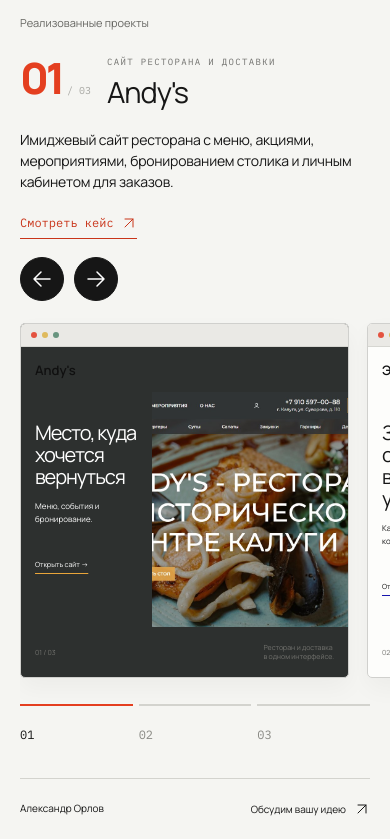
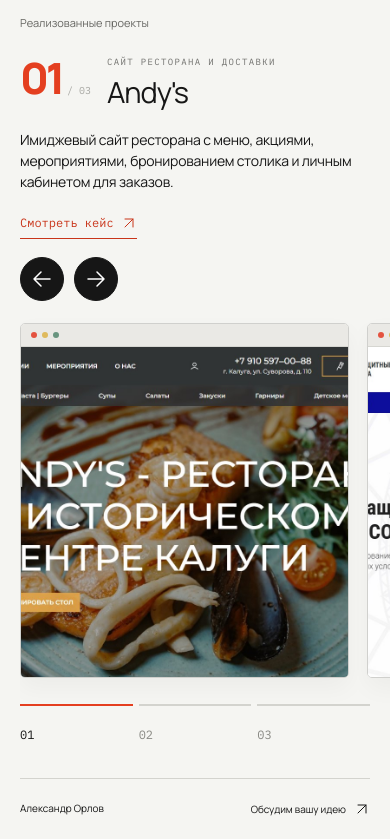
Before and after one commit to garmanika/alexander-orlov-portfolio, a website with bundled scripts: page src/index.html in a window 390 px wide. Shown: the part 1040-1879 px from the top of the page. Built offline with nearby package versions, Linux system fonts and the light colour scheme.

Commit message:
Show project screenshots without duplicate copy

```diff
--- a/design/implementation/verification.json
+++ b/design/implementation/verification.json
@@ -33,6 +33,7 @@
     }
   ],
   "checks": [
+    "image-only project cards",
     "carousel next/previous/wrap",
     "keyboard",
     "pagination",
--- a/src/app.mjs
+++ b/src/app.mjs
@@ -23,19 +23,9 @@
   const dots = element('div', 'browser-dots');
   dots.setAttribute('aria-hidden', 'true');
   dots.append(...Array.from({ length: 3 }, () => element('i')));
-  const nav = element('div', 'preview-nav');
-  nav.setAttribute('aria-hidden', 'true');
-  nav.append(element('span', 'preview-logo', project.name), ...project.nav.map(label => element('span', '', label)), element('span', '', 'Открыть сайт →'));
-  const body = element('div', 'preview-body');
-  const copy = element('div', 'preview-copy');
-  copy.append(element('h4', '', project.headline), element('p', '', project.subtitle), element('span', 'preview-cta', `${project.action} →`));
   const image = element('img');
-  image.src = project.image; image.alt = project.alt; image.width = 1400; image.height = 950; image.decoding = 'async';
-  body.append(copy, image);
-  const footer = element('div', 'preview-footer');
-  footer.setAttribute('aria-hidden', 'true');
-  footer.append(element('span', '', `${String(index + 1).padStart(2, '0')} / ${String(projects.length).padStart(2, '0')}`), element('span', '', project.note));
-  card.append(dots, nav, body, footer);
+  image.src = project.image; image.alt = project.alt; image.width = 1400; image.height = 760; image.decoding = 'async';
+  card.append(dots, image);
   card.addEventListener('click', () => { if (current !== index) showSlide(index); else openProject(); });
   return card;
 }
--- a/src/projects.mjs
+++ b/src/projects.mjs
@@ -6,11 +6,6 @@
     description: 'Имиджевый сайт ресторана с меню, акциями, мероприятиями, бронированием столика и личным кабинетом для заказов.',
     image: 'assets/andys.jpg',
     alt: "Главная страница сайта ресторана Andy's с крупной фотографией блюда",
-    headline: 'Место, куда\nхочется вернуться',
-    subtitle: 'Меню, события и бронирование.',
-    action: 'Открыть сайт',
-    note: 'Ресторан и доставка\nв одном интерфейсе.',
-    nav: ['Меню', 'Акции', 'События', 'О нас'],
     url: 'https://andys.rest/'
   },
   {
@@ -20,11 +15,6 @@
     description: 'Корпоративный сайт с большим каталогом помехозащитного оборудования, подбором решений, услугами и материалами компании.',
     image: 'assets/emcotec.jpg',
     alt: 'Главная страница сайта ЭМСОТЕХ с изображением промышленного устройства',
-    headline: 'Защита оборудования\nв сложных условиях',
-    subtitle: 'Каталог, подбор и консультации.',
-    action: 'Открыть сайт',
-    note: 'Сложный B2B-продукт\nс понятной навигацией.',
-    nav: ['Каталог', 'Услуги', 'Проекты', 'О компании'],
     url: 'https://emcotec.ru/'
   },
   {
@@ -34,11 +24,6 @@
     description: 'Каталог телекоммуникационного и сетевого оборудования с товарными разделами, поиском, корзиной и материалами для партнёров.',
     image: 'assets/artcom.jpg',
     alt: 'Главная страница интернет-магазина АРТКОМ с баннерами и категориями оборудования',
-    headline: 'Оборудование\nдля связи и сетей',
-    subtitle: 'Каталог, поиск и заказ онлайн.',
-    action: 'Открыть сайт',
-    note: 'Товары и услуги\nдля бизнеса.',
-    nav: ['Каталог', 'Услуги', 'Купить', 'Партнёрам'],
     url: 'https://www.artcom.ru/'
   }
 ];
--- a/src/styles.css
+++ b/src/styles.css
@@ -404,78 +404,13 @@
   height:23px;
   border-bottom:1px solid #d6d6d1;
   background:#eae9e5}
-.preview-nav {
-  height:55px;
-  display:flex;
-  align-items:center;
-  padding:0 24px;
-  gap:30px;
-  font-size:7px;
-  color:#3f3f3b}
-.preview-logo {
-  font-size:15px;
-  font-weight:600;
-  color:#101010;
-  margin-right:auto}
-.preview-nav>span:last-child {
-  text-decoration:underline;
-  text-underline-offset:4px}
-.preview-body {
-  display:grid;
-  grid-template-columns:39% 61%;
-  height:calc(100% - 141px);
-  position:relative}
-.preview-copy {
-  padding:55px 0 25px 24px;
-  position:relative;
-  z-index:1}
-.preview-copy h4 {
-  font-size:clamp(19px,2.25vw,31px);
-  font-weight:400;
-  line-height:1.1;
-  letter-spacing:-.055em;
-  margin:0 -10px 16px 0;
-  white-space:pre-line}
-.preview-copy p {
-  font-size:10px;
-  line-height:1.6;
-  max-width:180px;
-  margin:0 10px 36px 0}
-.preview-cta {
-  font-size:9px;
-  text-decoration:underline;
-  text-decoration-color:var(--accent);
-  text-underline-offset:6px}
-.preview-body img {
+.project-card>img {
   width:100%;
-  height:100%;
+  height:calc(100% - 23px);
   object-fit:cover;
+  object-position:top center;
+  display:block;
   min-height:0}
-.preview-footer {
-  height:62px;
-  display:flex;
-  justify-content:space-between;
-  align-items:center;
-  padding:15px 24px;
-  font-size:8px;
-  color:#73736f}
-.preview-footer>span:last-child {
-  white-space:pre-line;
-  max-width:200px}
-.project-card[data-project="andys"] {
-  background:#2d302f;
-  color:#fff}
-.project-card[data-project="andys"] .preview-nav,
-.project-card[data-project="andys"] .preview-footer {
-  border-color:#4c4e4d}
-.project-card[data-project="andys"] .preview-cta {
-  text-decoration-color:#e9a53a}
-.project-card[data-project="emcotec"] .preview-cta {
-  text-decoration-color:#1715ad}
-.project-card[data-project="artcom"] {
-  background:#f1f1f1}
-.project-card[data-project="artcom"] .preview-cta {
-  text-decoration-color:#f20b18}
 .slider-bottom {
   display:flex;
   gap:60px;
@@ -615,8 +550,6 @@
   font-size:78px}
 .hero-art {
   min-height:540px}
-.preview-copy h4 {
-  font-size:33px}
 }
 @media(max-width:1150px) {
   .wrap {
@@ -664,13 +597,6 @@
   flex-basis:94%}
 .project-info {
   min-height:455px}
-.preview-nav {
-  gap:16px;
-  padding:0 18px}
-.preview-copy {
-  padding:45px 0 20px 20px}
-.preview-copy p {
-  font-size:9px}
 .project-description {
   font-size:14px}
 .project-info h3 {
@@ -765,32 +691,6 @@
 .round-button {
   width:48px;
   height:48px}
-.preview-nav {
-  padding:0 14px;
-  height:45px}
-.preview-nav>span:not(.preview-logo) {
-  display:none}
-.preview-body {
-  display:block;
-  height:calc(100% - 118px)}
-.preview-copy {
-  position:absolute;
-  inset:0;
-  background:linear-gradient(90deg,#ffffffed,#ffffff1a);
-  padding:30px 18px}
-.preview-copy h4 {
-  font-size:25px;
-  max-width:180px}
-.preview-copy p {
-  font-size:9px;
-  max-width:145px}
-.preview-footer {
-  height:50px;
-  padding:10px 14px}
-.project-card[data-project="tiho"] .preview-copy {
-  padding:35px 20px}
-.project-card[data-project="tiho"] .preview-copy h4 {
-  font-size:29px}
 .slider-bottom {
   margin-top:36px}
 .slider-bottom>p {
@@ -942,28 +842,6 @@
   flex-basis:94%}
 .slider-track {
   gap:18px}
-.preview-body {
-  display:grid;
-  grid-template-columns:40% 60%;
-  height:calc(100% - 118px)}
-.preview-copy {
-  position:relative;
-  padding:30px 0 10px 14px;
-  background:none}
-.preview-copy h4 {
-  font-size:20px;
-  margin-bottom:12px}
-.preview-copy p {
-  font-size:8px;
-  margin-bottom:24px}
-.preview-cta {
-  font-size:7px}
-.preview-logo {
-  font-size:13px}
-.preview-footer {
-  font-size:7px}
-.project-card[data-project="tiho"] .preview-copy h4 {
-  font-size:28px}
 .slider-bottom {
   margin-top:26px}
 .works {
```
Also changed, not shown: design/implementation/image-only-cards-verification.json (added, +42 -0 lines), tests/browser.cjs (+3 -1 lines), tests/check.mjs (+2 -1 lines), design/implementation/desktop.png, design/implementation/mobile.png, 4 other files.
